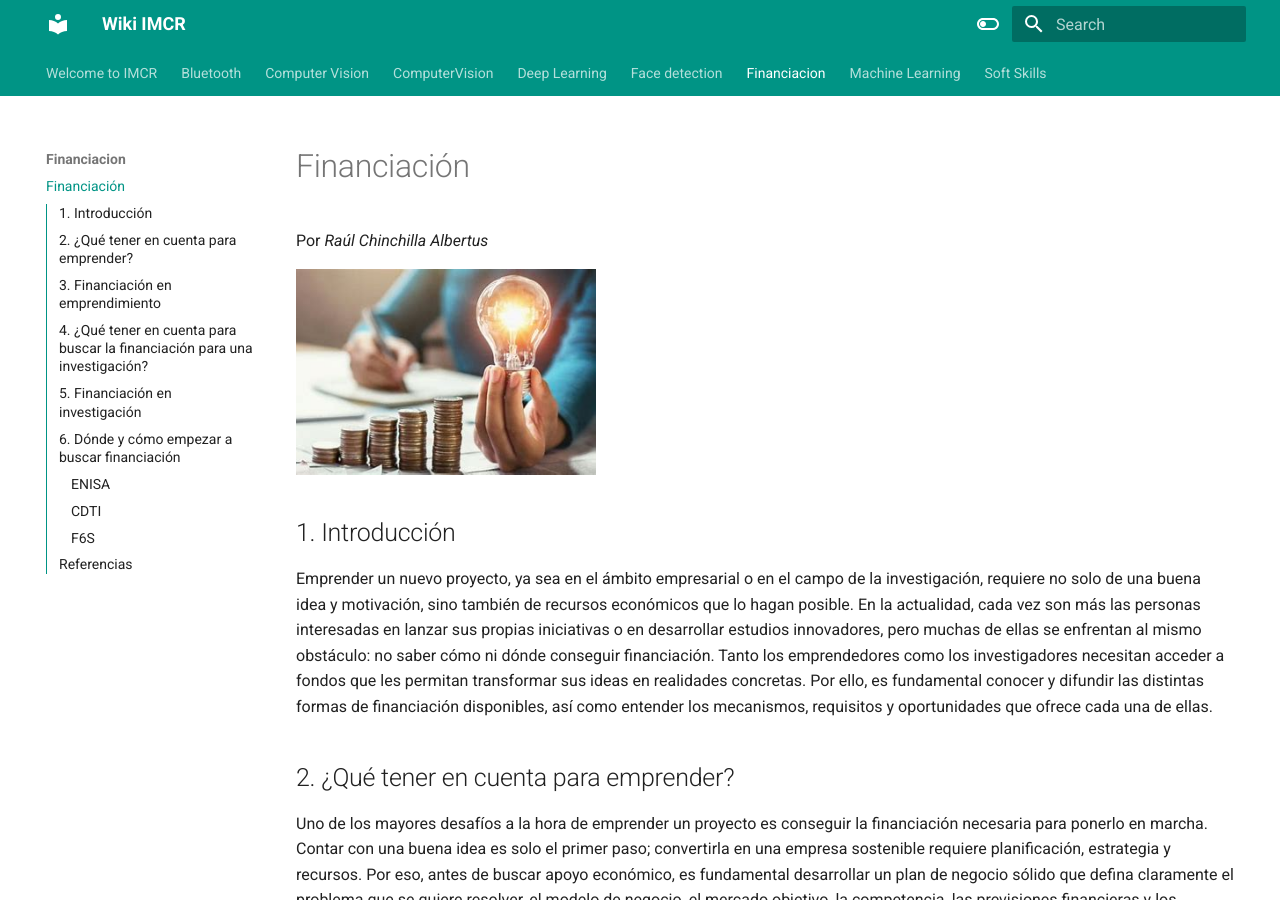
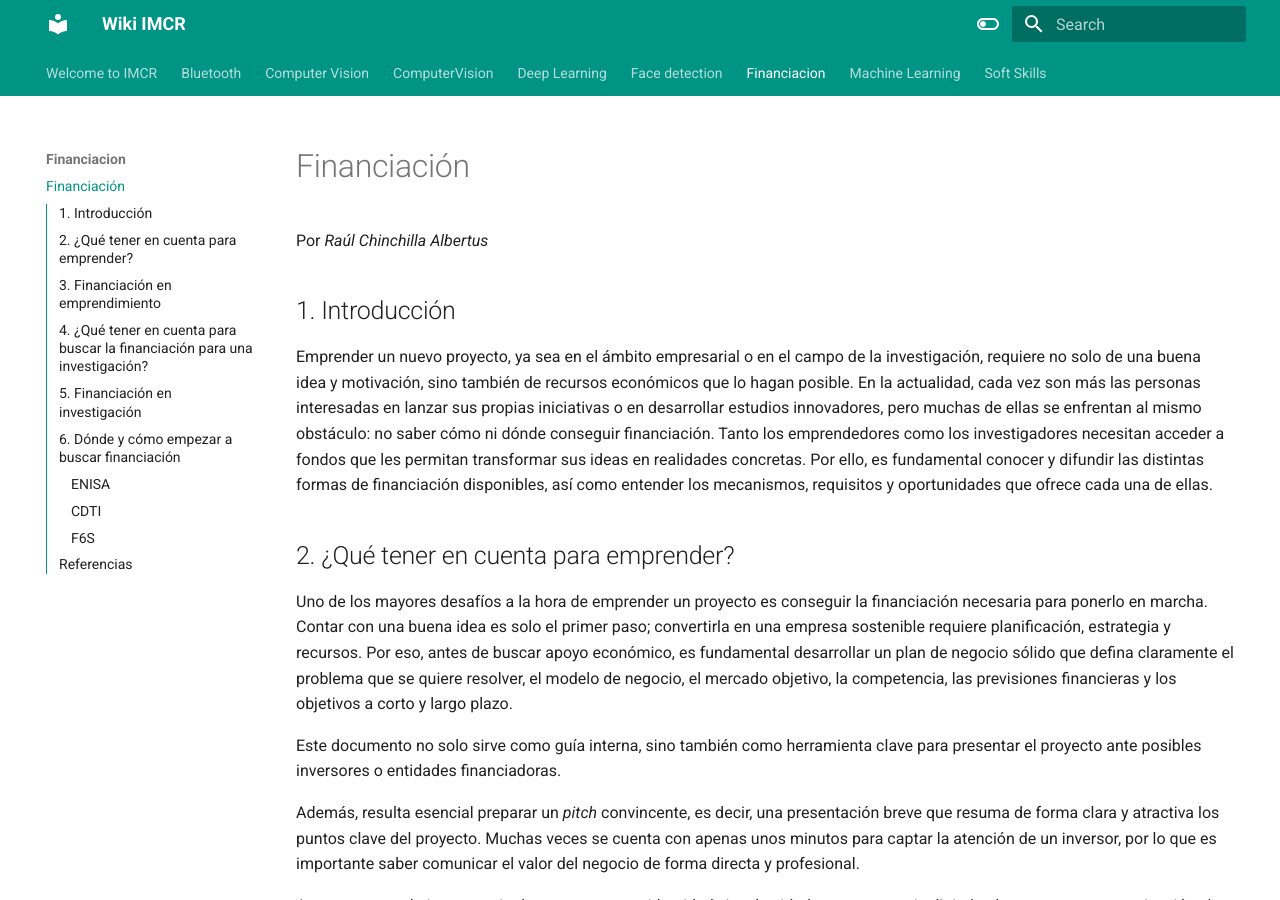
Before and after one commit to abl78-ua/Wiki-IMCR, an MkDocs documentation site: the page built from docs/Financiacion/Financiacion.md, in a window 1280 px wide and 900 px high. Built offline with MkDocs 1.6.1 and Material for MkDocs 9.7.7, drawn with Linux system fonts in a browser that asks for light colours.

Commit message:
Apartado de financiación

```diff
--- a/docs/Financiacion/Financiacion.md
+++ b/docs/Financiacion/Financiacion.md
@@ -2,7 +2,6 @@
 
 Por _Raúl Chinchilla Albertus_
 
-<img src="../../images/Financiacion/bombilla.jpeg" alt="AirTag" style="width:300px; vertical-align:middle;">
 
 
 ## 1. Introducción
@@ -21,7 +20,6 @@ A esto se suma la importancia de contar con una identidad visual cuidada, una pr
 
 Aunque a veces pueda parecer un detalle menor, confiar en uno mismo, mantenerse firme frente a las críticas negativas y no rendirse ante las dificultades son actitudes que marcan la diferencia. Quienes han logrado sacar adelante sus proyectos coinciden en que la perseverancia y la seguridad en sus ideas han sido claves en su camino. No se trata de ignorar los obstáculos, sino de aprender a enfrentarlos con determinación y seguir avanzando incluso cuando las cosas se ponen cuesta arriba.
 
-<img src="../../images/Financiacion/financiaciones.webp" alt="AirTag" style="width:300px; vertical-align:middle;">
 
 
 ## 3. Financiación en emprendimiento
```
Also changed, not shown: docs/images/Financiacion/bombilla.jpeg (deleted), docs/images/Financiacion/financiaciones.webp (deleted).
